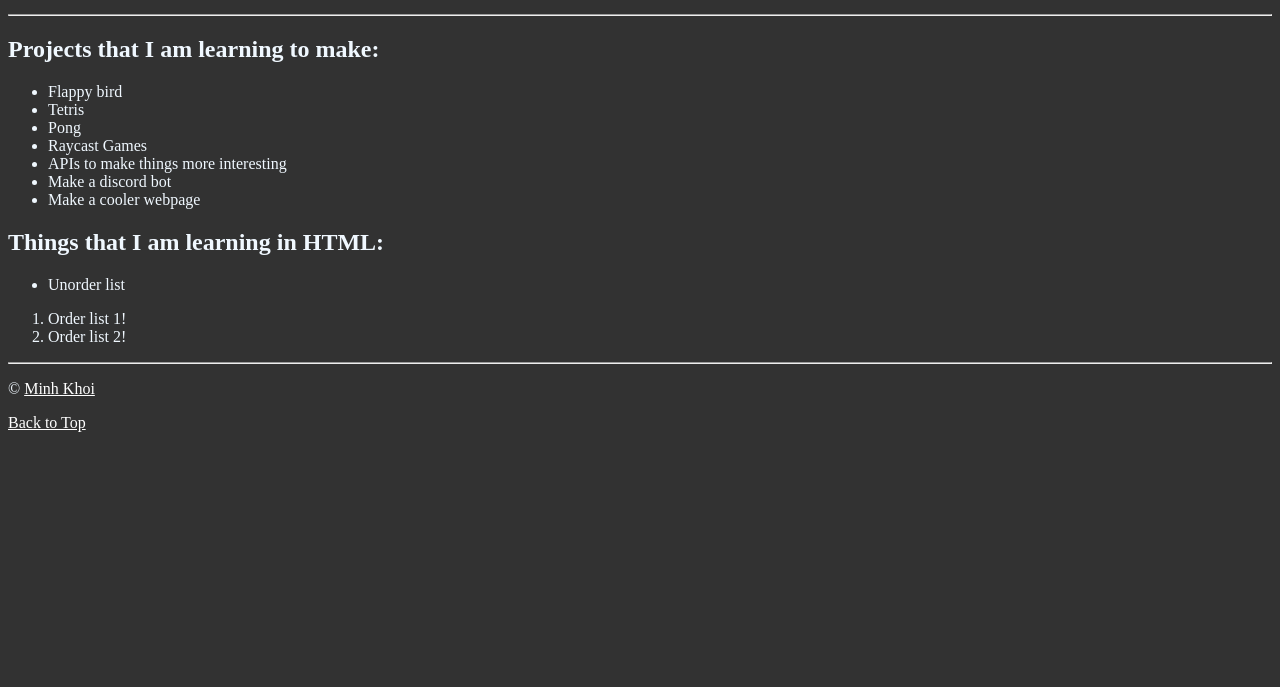
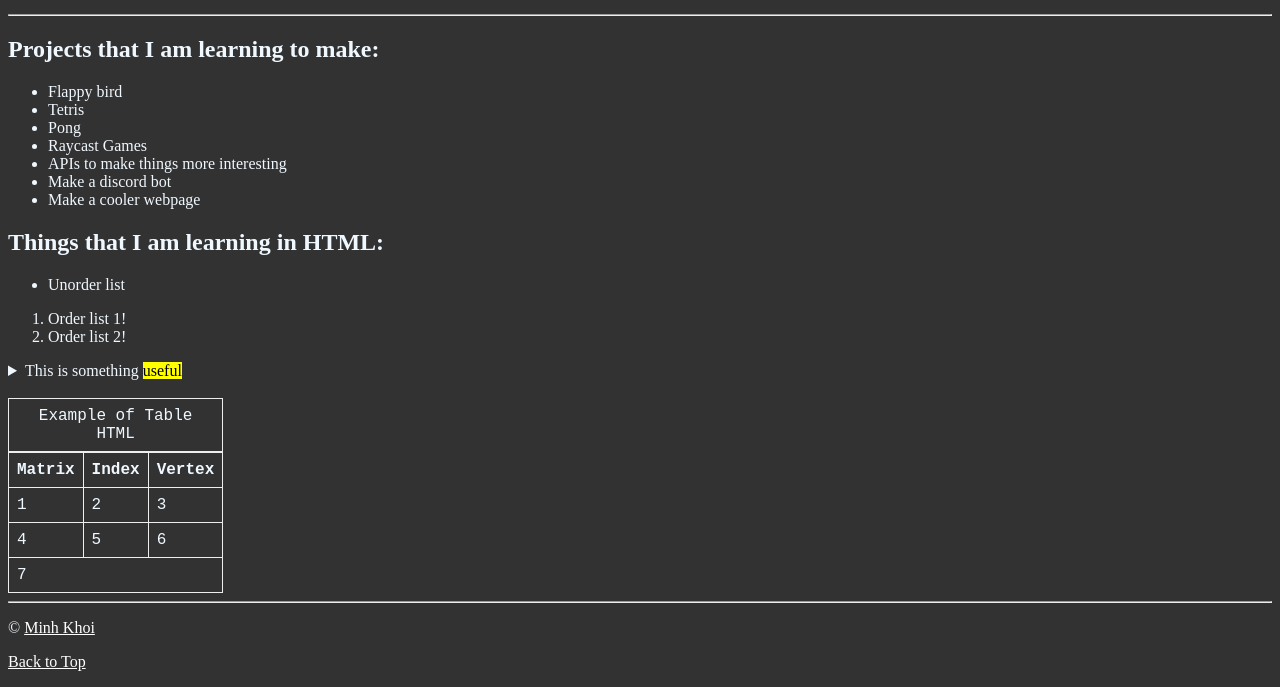
Before and after one commit to Nartiohk/Website-Test, a plain HTML site: page index.html in a window 1280 px wide. Shown: the part 118-805 px from the top of the page. Drawn offline with Linux system fonts and the light colour scheme.

Commit message:
Learn more about HTML

```diff
--- a/CSS/main.css
+++ b/CSS/main.css
@@ -12,3 +12,10 @@ a:visited{
 a:hover{
     color: white;
 }
+
+table, tr, th, td, caption{
+    border: 1px solid #eee;
+    font-family: 'Courier New', Courier, monospace;
+    border-collapse: collapse;
+    padding: 0.5rem;
+}
--- a/index.html
+++ b/index.html
@@ -47,7 +47,39 @@
 
 				<li>Order list 2!<br></li>
 			</ol>
-
+			<aside>
+				<details>
+					<summary>This is something <mark>useful</mark></summary><p>for future projects</p>
+				</details>
+			</aside>
+			<br>
+			<table>
+				<caption>Example of Table HTML</caption>
+				<thead>
+					<tr>
+						<th>Matrix</th>
+						<th>Index</th>
+						<th>Vertex</th>
+					</tr>
+				</thead>
+				<tbody>
+					<tr>
+						<td>1</td>
+						<td>2</td>
+						<td>3</td>
+					</tr>
+					<tr>
+						<td>4</td>
+						<td>5</td>
+						<td>6</td>
+					</tr>
+				</tbody>
+				<tfoot>
+					<tr>
+						<td colspan="3">7</td>
+					</tr>
+				</tfoot>
+			</table>
 		</article>
 	</main>
 	<hr>
```
